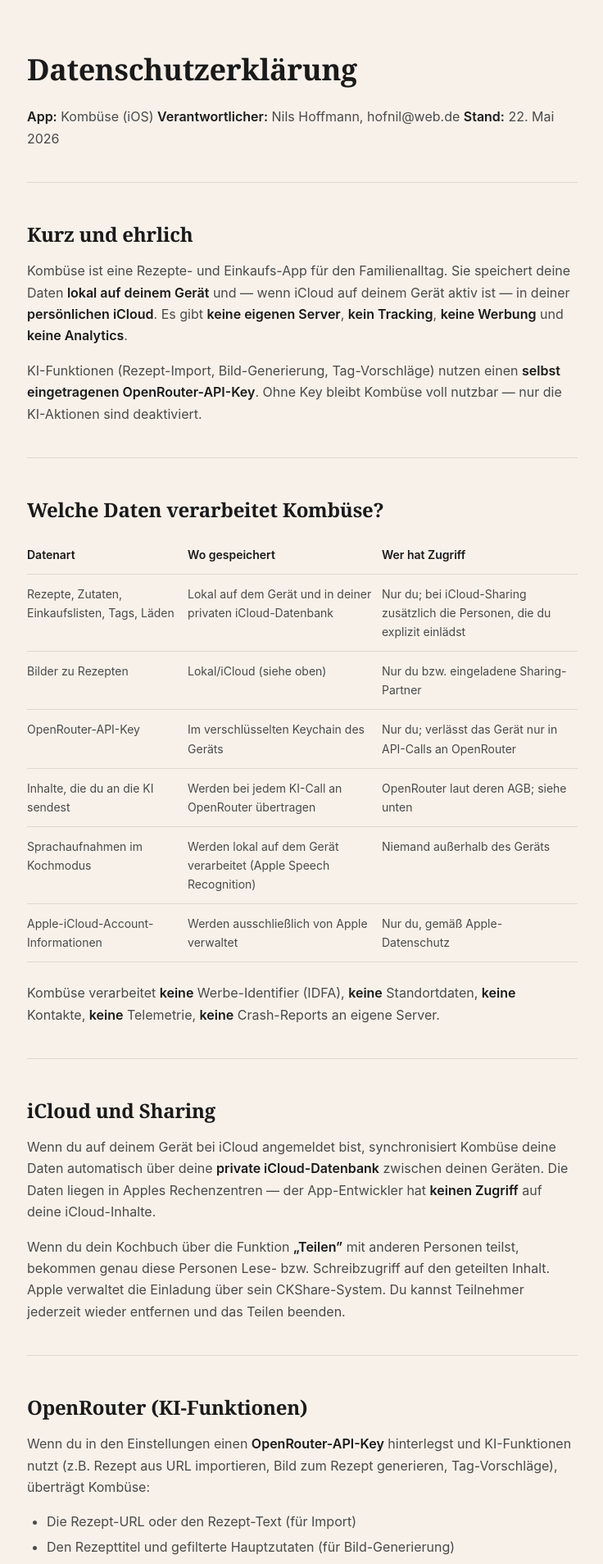
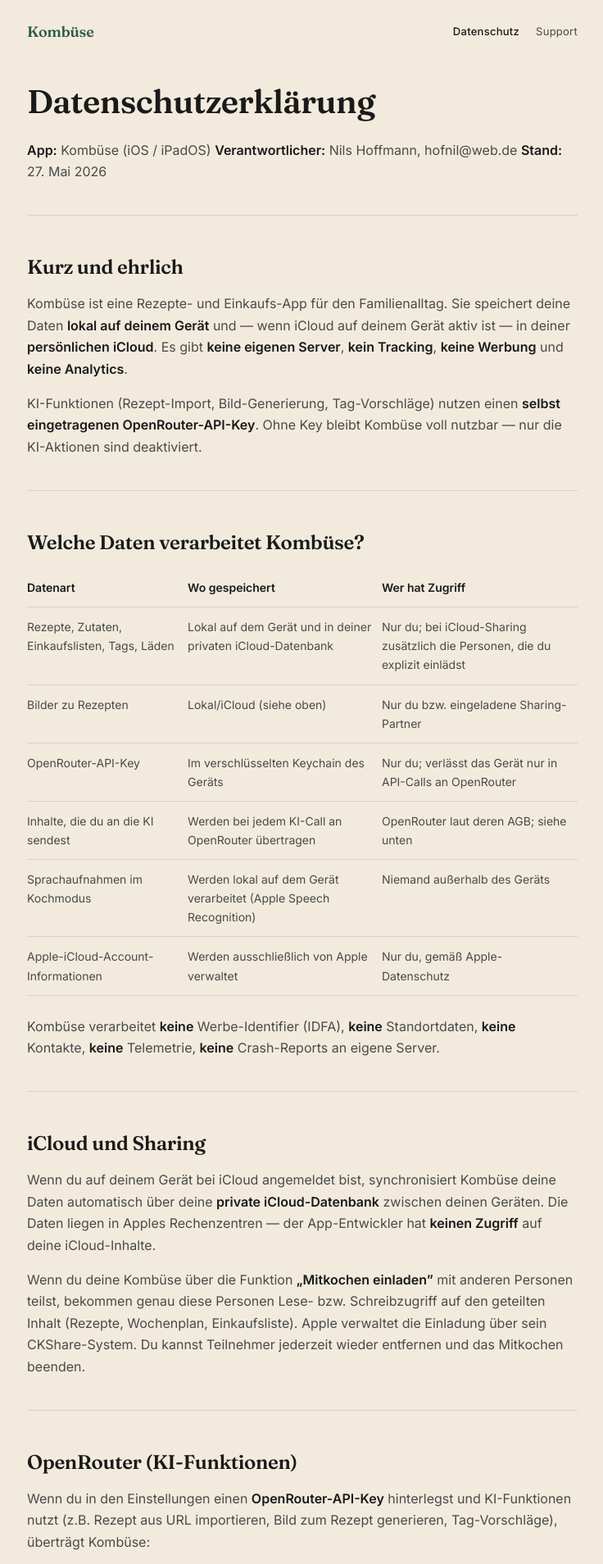
Before and after one commit to Nils3311/kombuese-privacy, a Jekyll site: the page built from index.md, in a window 1280 px wide. Shown: the top 1908 px of the page at 82% size, without its empty margins (271-1007 px from the left). Built offline with Jekyll 4.4.1, drawn with Linux system fonts in a browser that asks for light colours; some of the changed text lies outside the part shown.

Commit message:
Brand-Refresh + Support-Seite: Waldgrün/Tomate/Sand, Fraunces/Inter, FAQ
- Layout auf neue Brand (ADR 022): Waldgrün als Primär, Tomate für
  Textlinks, Sand als Hintergrund, Fraunces für Headlines, Inter für Body
- Top-Navigation zwischen Datenschutz und Support, Footer mit Copyright
- Dark Mode mit warmem Anthrazit (#1F2120) statt Reinschwarz
- Privacy: „Kochbuch" → „Kombüse", „Sharing" → „Mitkochen" (ADR 027/029)
- Stand auf 2026-05-27 aktualisiert (DE + EN)
- Neue Support-Seite (/support/) mit FAQ in 5 Sektionen + Kontakt
- README dokumentiert beide URLs für App-Store-Connect-Submit

Co-Authored-By: Claude Opus 4.7 (1M context) <noreply@anthropic.com>

```diff
--- a/_config.yml
+++ b/_config.yml
@@ -1,4 +1,6 @@
-title: "Kombüse — Datenschutzerklärung"
-description: "Datenschutzerklärung der iOS-App Kombüse"
+title: "Kombüse"
+description: "Datenschutz und Support für die iOS-App Kombüse"
 theme: jekyll-theme-minimal
 lang: de
+exclude:
+  - README.md
--- a/_layouts/default.html
+++ b/_layouts/default.html
@@ -8,13 +8,18 @@
   <meta name="description" content="{{ page.description | default: site.description }}">
   {% endif %}
   <link rel="canonical" href="{{ page.url | absolute_url }}">
+  <link rel="preconnect" href="https://fonts.googleapis.com">
+  <link rel="preconnect" href="https://fonts.gstatic.com" crossorigin>
+  <link href="https://fonts.googleapis.com/css2?family=Fraunces:opsz,wght@9..144,500;9..144,600;9..144,700&family=Inter:wght@400;500;600&display=swap" rel="stylesheet">
   <style>
     :root {
       --ink: #1A1A1A;
       --ink-secondary: #4A4A4A;
       --ink-tertiary: #8A8A8A;
-      --surface: #F8F1E9;
-      --accent: #C8842B;
+      --surface: #F2EBDD;
+      --surface-elevated: #F8F2E6;
+      --accent: #2E5A4A;
+      --accent-warm: #E76F51;
       --hairline: rgba(26, 26, 26, 0.12);
     }
     *, *::before, *::after { box-sizing: border-box; }
@@ -22,27 +27,57 @@
     body {
       background: var(--surface);
       color: var(--ink);
-      font-family: -apple-system, BlinkMacSystemFont, "Segoe UI", Roboto, Helvetica, Arial, sans-serif;
+      font-family: "Inter", -apple-system, BlinkMacSystemFont, "Segoe UI", Roboto, Helvetica, Arial, sans-serif;
       font-size: 16px;
       line-height: 1.65;
       -webkit-font-smoothing: antialiased;
       -moz-osx-font-smoothing: grayscale;
     }
+    nav.top {
+      max-width: 720px;
+      margin: 0 auto;
+      padding: 24px 24px 0;
+      display: flex;
+      align-items: center;
+      justify-content: space-between;
+      gap: 16px;
+      font-size: 13px;
+    }
+    nav.top .brand {
+      font-family: "Fraunces", "Charter", "Iowan Old Style", Georgia, serif;
+      font-weight: 600;
+      font-size: 18px;
+      color: var(--accent);
+      letter-spacing: -0.01em;
+      border: none;
+    }
+    nav.top .links { display: flex; gap: 20px; }
+    nav.top a {
+      color: var(--ink-secondary);
+      text-decoration: none;
+      border: none;
+      letter-spacing: 0.02em;
+    }
+    nav.top a:hover { color: var(--accent); }
+    nav.top a[aria-current="page"] {
+      color: var(--ink);
+      font-weight: 500;
+    }
     main {
       max-width: 720px;
       margin: 0 auto;
-      padding: 64px 24px 96px;
+      padding: 48px 24px 96px;
     }
     h1, h2, h3 {
-      font-family: "Charter", "Iowan Old Style", "Georgia", "Times New Roman", serif;
+      font-family: "Fraunces", "Charter", "Iowan Old Style", Georgia, serif;
       font-weight: 600;
       color: var(--ink);
-      letter-spacing: -0.01em;
+      letter-spacing: -0.015em;
     }
     h1 {
-      font-size: 36px;
+      font-size: 40px;
       margin: 0 0 24px;
-      line-height: 1.15;
+      line-height: 1.1;
     }
     h2 {
       font-size: 24px;
@@ -54,8 +89,13 @@
       margin: 32px 0 12px;
     }
     p { margin: 0 0 16px; color: var(--ink-secondary); }
-    a { color: var(--accent); text-decoration: none; border-bottom: 1px solid rgba(200, 132, 43, 0.3); }
-    a:hover { border-bottom-color: var(--accent); }
+    a {
+      color: var(--accent-warm);
+      text-decoration: none;
+      border-bottom: 1px solid rgba(231, 111, 81, 0.35);
+      transition: border-color 0.15s ease;
+    }
+    a:hover { border-bottom-color: var(--accent-warm); }
     strong { color: var(--ink); font-weight: 600; }
     code {
       font-family: "SF Mono", Menlo, Monaco, Consolas, monospace;
@@ -92,22 +132,68 @@
       text-transform: uppercase;
       margin-bottom: 8px;
     }
+    details {
+      border-top: 1px solid var(--hairline);
+      padding: 16px 0;
+    }
+    details:last-of-type { border-bottom: 1px solid var(--hairline); }
+    details summary {
+      cursor: pointer;
+      list-style: none;
+      font-weight: 500;
+      color: var(--ink);
+      display: flex;
+      justify-content: space-between;
+      align-items: center;
+      gap: 12px;
+    }
+    details summary::-webkit-details-marker { display: none; }
+    details summary::after {
+      content: "+";
+      font-family: "Fraunces", serif;
+      font-size: 22px;
+      color: var(--accent);
+      transition: transform 0.2s ease;
+      line-height: 1;
+    }
+    details[open] summary::after { transform: rotate(45deg); }
+    details > *:not(summary) { margin-top: 12px; }
+    footer.bottom {
+      max-width: 720px;
+      margin: 0 auto;
+      padding: 24px 24px 48px;
+      font-size: 13px;
+      color: var(--ink-tertiary);
+      border-top: 1px solid var(--hairline);
+    }
     @media (prefers-color-scheme: dark) {
       :root {
-        --ink: #F8F1E9;
+        --ink: #F2EBDD;
         --ink-secondary: #C9C2BA;
         --ink-tertiary: #8A8A8A;
-        --surface: #1A1A1A;
-        --accent: #E0A555;
-        --hairline: rgba(248, 241, 233, 0.15);
+        --surface: #1F2120;
+        --surface-elevated: #262827;
+        --accent: #6FAF95;
+        --accent-warm: #F08E72;
+        --hairline: rgba(242, 235, 221, 0.15);
       }
-      code { background: rgba(248, 241, 233, 0.08); }
+      code { background: rgba(242, 235, 221, 0.08); }
     }
   </style>
 </head>
 <body>
+  <nav class="top">
+    <a href="{{ '/' | relative_url }}" class="brand">Kombüse</a>
+    <div class="links">
+      <a href="{{ '/' | relative_url }}"{% if page.url == "/" or page.url == "/index.html" %} aria-current="page"{% endif %}>Datenschutz</a>
+      <a href="{{ '/support/' | relative_url }}"{% if page.url contains "support" %} aria-current="page"{% endif %}>Support</a>
+    </div>
+  </nav>
   <main>
     {{ content }}
   </main>
+  <footer class="bottom">
+    © 2026 Nils Hoffmann · <a href="mailto:hofnil@web.de">hofnil@web.de</a>
+  </footer>
 </body>
 </html>
--- a/index.md
+++ b/index.md
@@ -6,9 +6,9 @@ description: Datenschutzerklärung für die iOS-App Kombüse
 
 # Datenschutzerklärung
 
-**App:** Kombüse (iOS)
+**App:** Kombüse (iOS / iPadOS)
 **Verantwortlicher:** Nils Hoffmann, hofnil@web.de
-**Stand:** 22. Mai 2026
+**Stand:** 27. Mai 2026
 
 ---
 
@@ -39,7 +39,7 @@ Kombüse verarbeitet **keine** Werbe-Identifier (IDFA), **keine** Standortdaten,
 
 Wenn du auf deinem Gerät bei iCloud angemeldet bist, synchronisiert Kombüse deine Daten automatisch über deine **private iCloud-Datenbank** zwischen deinen Geräten. Die Daten liegen in Apples Rechenzentren — der App-Entwickler hat **keinen Zugriff** auf deine iCloud-Inhalte.
 
-Wenn du dein Kochbuch über die Funktion **„Teilen"** mit anderen Personen teilst, bekommen genau diese Personen Lese- bzw. Schreibzugriff auf den geteilten Inhalt. Apple verwaltet die Einladung über sein CKShare-System. Du kannst Teilnehmer jederzeit wieder entfernen und das Teilen beenden.
+Wenn du deine Kombüse über die Funktion **„Mitkochen einladen"** mit anderen Personen teilst, bekommen genau diese Personen Lese- bzw. Schreibzugriff auf den geteilten Inhalt (Rezepte, Wochenplan, Einkaufsliste). Apple verwaltet die Einladung über sein CKShare-System. Du kannst Teilnehmer jederzeit wieder entfernen und das Mitkochen beenden.
 
 ---
 
@@ -85,7 +85,7 @@ Kombüse nutzt Apples **AlarmKit** für Kochtimer (`NSAlarmKitUsageDescription`)
 - **Komplett:** App deinstallieren. Lokale Daten werden mit der App entfernt.
 - **iCloud-Daten:** in den Einstellungen → „Lokale Daten zurücksetzen" oder über die iOS-Einstellungen → iCloud → Kombüse → Daten löschen.
 - **OpenRouter-API-Key:** in den App-Einstellungen → „API-Key entfernen". Der Key wird sofort aus dem Keychain gelöscht.
-- **Geteilte Bibliotheken:** in den Einstellungen → „Sharing" → Personen entfernen oder Sharing beenden.
+- **Geteilte Kombüsen:** in den Einstellungen → „Mitkochen" → Personen entfernen oder das Mitkochen beenden.
 
 Eine separate Anfrage an den Entwickler ist nicht nötig, da der Entwickler keinen Zugriff auf deine Daten hat.
 
@@ -116,9 +116,9 @@ E-Mail: [hofnil@web.de](mailto:hofnil@web.de)
 
 # Privacy Policy (English)
 
-**App:** Kombüse (iOS)
+**App:** Kombüse (iOS / iPadOS)
 **Controller:** Nils Hoffmann, hofnil@web.de
-**Last updated:** 2026-05-22
+**Last updated:** 2026-05-27
 
 ## Summary
 
@@ -143,7 +143,7 @@ Kombüse processes **no** advertising identifiers (IDFA), **no** location data,
 
 When signed in to iCloud, Kombüse automatically syncs across your devices via your **private iCloud database**. Data is stored in Apple's data centers — the developer has **no access** to your iCloud content.
 
-When you share a cookbook with others through the in-app **„Share"** function, those specific people get read or write access to the shared content via Apple's CKShare system. You can remove participants and stop sharing at any time.
+When you invite others to a Kombüse through the in-app **„Mitkochen einladen"** (Cook together) function, those specific people get read or write access to the shared content (recipes, weekly plan, shopping list) via Apple's CKShare system. You can remove participants and stop sharing at any time.
 
 ## OpenRouter (AI features)
 
@@ -179,7 +179,7 @@ Kombüse uses Apple's **AlarmKit** (`NSAlarmKitUsageDescription`) for cooking ti
 - **Everything:** uninstall the app. Local data is removed with the app.
 - **iCloud data:** in-app Settings → „Reset Local Data" or via iOS Settings → iCloud → Kombüse → Delete Data.
 - **OpenRouter API key:** in-app Settings → „Remove API Key" — instantly deleted from Keychain.
-- **Shared libraries:** in-app Settings → „Sharing" → remove participants or stop sharing.
+- **Shared Kombüsen:** in-app Settings → „Mitkochen" → remove participants or stop sharing.
 
 No separate request to the developer is required because the developer has no access to your data.
 
```
Also changed, not shown: support.md (added, +179 -0 lines), README.md.
